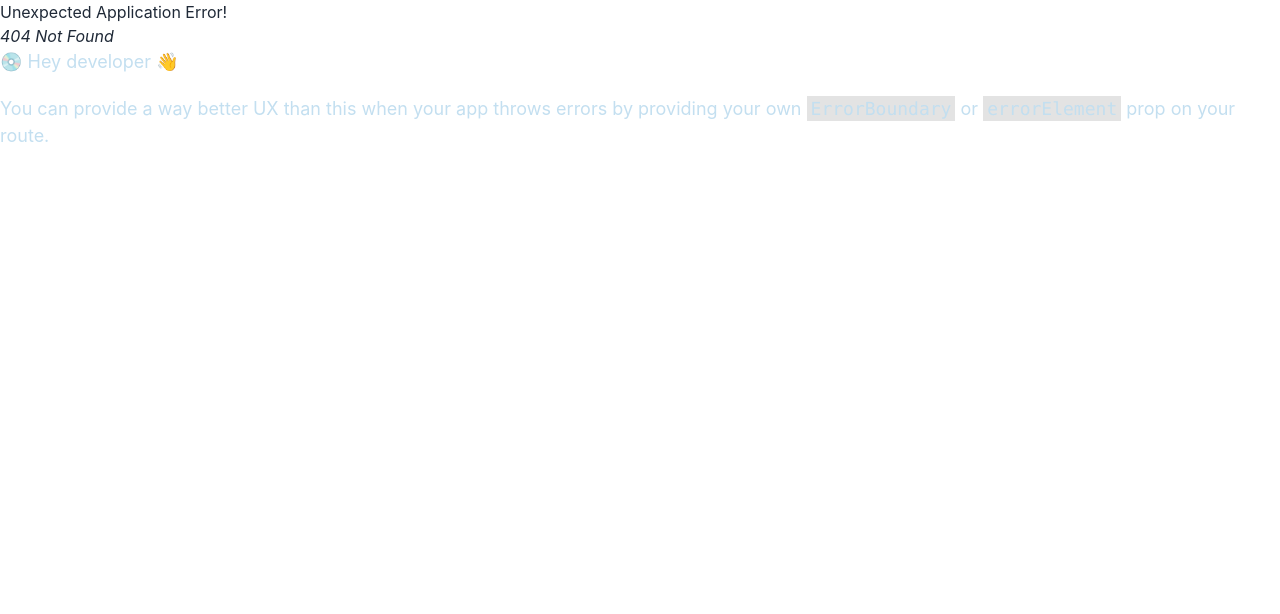
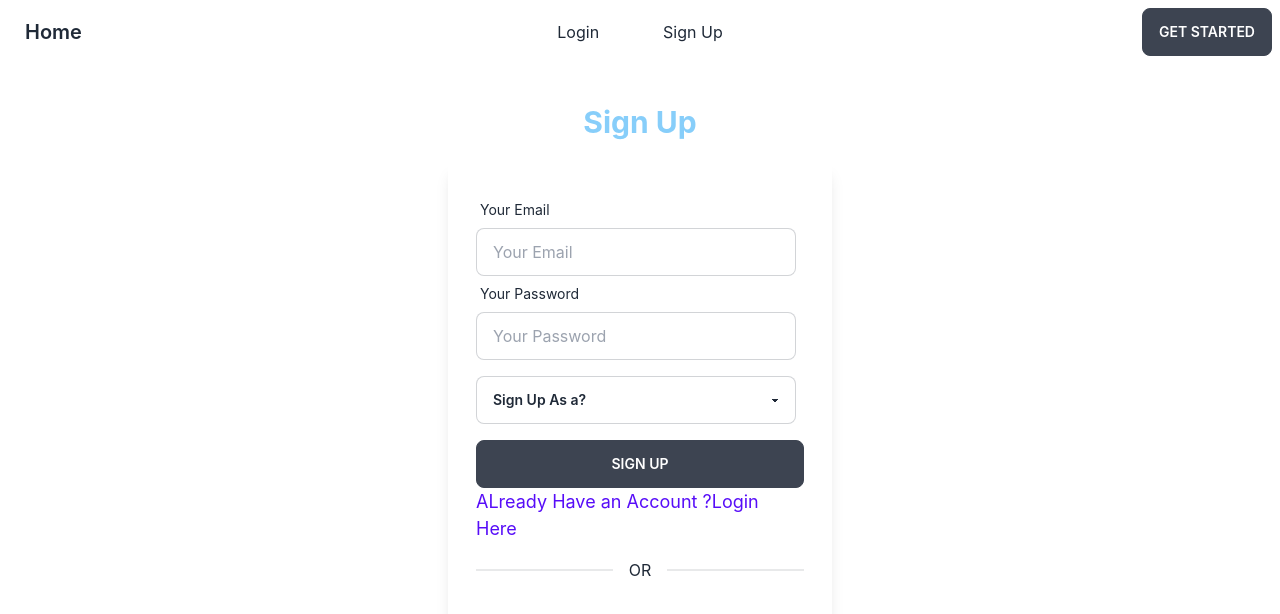
Before and after one commit to Ashikzzzz/resale-products-client, a React (Create React App) app: page /signup in a window 1280 px wide. Before the commit this address had no page. Shown: the top 614 px of the page. Built offline with nearby package versions, Linux system fonts and the light colour scheme; the HTML template or start-up script is replaced by a standard one.

Commit message:
create User

```diff
--- a/src/components/Header/Header.js
+++ b/src/components/Header/Header.js
@@ -17,11 +17,11 @@ const Header = () => {
         <li tabIndex={0}>
 
         </li>
-        <li><a>Sign Up</a></li>
+        <li><a>  <Link to='/signup'>Sign Up</Link></a></li>
       </ul>
     </div>
     <a className="btn btn-ghost normal-case text-xl">
-      <Link to='/home'>Home</Link>
+      <Link to='/'>Home</Link>
        </a>
   </div>
   <div className="navbar-center hidden lg:flex">
@@ -32,7 +32,9 @@ const Header = () => {
       <li tabIndex={0}>
 
       </li>
-      <li><a>Sign Up</a></li>
+      <li><a>
+        <Link to='/signup'>Sign Up</Link>
+        </a></li>
     </ul>
   </div>
   <div className="navbar-end">
--- a/src/components/Routes/Route.js
+++ b/src/components/Routes/Route.js
@@ -2,6 +2,7 @@ import { createBrowserRouter } from "react-router-dom";
 import Home from "../Home/Home";
 import Main from "../layout/Main";
 import Login from "../Login/Login";
+import SignUp from "../SignUp/SignUp";
 
 export const router = createBrowserRouter([
     {
@@ -15,6 +16,10 @@ export const router = createBrowserRouter([
             {
                 path: '/login',
                 element: <Login></Login>
+            },
+            {
+                path: '/signup',
+                element: <SignUp></SignUp>
             }
         ]
     }
--- a/src/components/SignUp/SignUp.js
+++ b/src/components/SignUp/SignUp.js
@@ -1,8 +1,69 @@
-import React from 'react'
+import React, { useContext, useState } from 'react'
+import { useForm } from 'react-hook-form';
+import { Link } from 'react-router-dom';
+import { AuthContext } from '../../contexts/AuthProvider';
+// import {AuthContext} from '../../contexts/AuthProvider'
 
 const SignUp = () => {
+  const {createUser,user}=useContext(AuthContext)
+  const { register, handleSubmit ,formState: { errors }} = useForm();
+  const handleSignUp=(data)=>{
+    console.log(data)
+    createUser(data.email,data.password)
+    .then(result =>{
+      const user = result.user;
+      console.log(user)
+    })
+    .catch(error => {
+      console.log(error)
+    })
+
+  }
+
+
   return (
-    <div>SignUp</div>
+    <div>
+    <h1 className='text-3xl font-bold text-center mt-10'>Sign Up</h1>
+   <div className='mt-6 flex justify-center items-center'>
+   <div className='w-96 p-7 shadow-lg'>
+   <form onSubmit={handleSubmit(handleSignUp)}>
+
+<div className="form-control w-full max-w-xs">
+<label className="label">
+<span className="label-text">Your Email</span>
+</label>
+<input type="text"  {...register("email",{ required: "Email Address is required" })} placeholder="Your Email" className="input input-bordered w-full max-w-xs" />
+{errors.email && <p className='text-red-500' role="alert">{errors.email?.message}</p>}
+</div>
+<div className="form-control w-full max-w-xs">
+<label className="label">
+<span className="label-text">Your Password</span>
+</label>
+<input type="password"  {...register("password",{ required: "Password  is required" , minLength:{value:6, message: "Password must be 6 Characters"}})} placeholder="Your Password" className="input input-bordered w-full max-w-xs" />
+{errors.password && <p className='text-red-500' role="alert">{errors.password?.message}</p>}
+</div>
+
+<div>
+
+</div>
+
+<select   type="text"  {...register("role",{ required: "Role select is required" })} className="select select-bordered mt-4 w-full max-w-xs">
+<option disabled selected>Sign Up As a?</option>
+
+  <option>Seller</option>
+  <option>Buyer</option>
+  <option>Admin</option>
+</select>
+
+{/* <p>{data}</p> */}
+<input className='btn color-lime-500	mt-4 w-full' value='Sign Up' type="submit" />
+</form>
+<p className='text-primary'>ALready Have an Account ?<Link to='/login'>Login Here</Link></p>
+<div className="divider">OR</div>
+
+   </div>
+   </div>
+</div>
   )
 }
 
--- /dev/null
+++ b/src/contexts/AuthProvider.js
@@ -0,0 +1,24 @@
+import React, { createContext, useState } from 'react'
+import app from '../firebase/firebase.config'
+import { createUserWithEmailAndPassword, getAuth } from "firebase/auth";
+
+export const AuthContext = createContext()
+const auth = getAuth(app)
+
+const AuthProvider = ({children}) => {
+    const [user, setUser] = useState("");
+
+const createUser  = (email,password)=>{
+    return createUserWithEmailAndPassword(auth,email,password)
+}
+
+const authInfo={createUser,user}
+
+  return (
+    <AuthContext.Provider value={authInfo}>
+            {children}
+    </AuthContext.Provider>
+  )
+}
+
+export default AuthProvider
--- a/src/index.js
+++ b/src/index.js
@@ -3,11 +3,14 @@ import ReactDOM from 'react-dom/client';
 import './index.css';
 import App from './App';
 import reportWebVitals from './reportWebVitals';
+import AuthProvider from './contexts/AuthProvider';
 
 const root = ReactDOM.createRoot(document.getElementById('root'));
 root.render(
   <React.StrictMode>
+    <AuthProvider>
     <App />
+    </AuthProvider>
   </React.StrictMode>
 );
 
```
